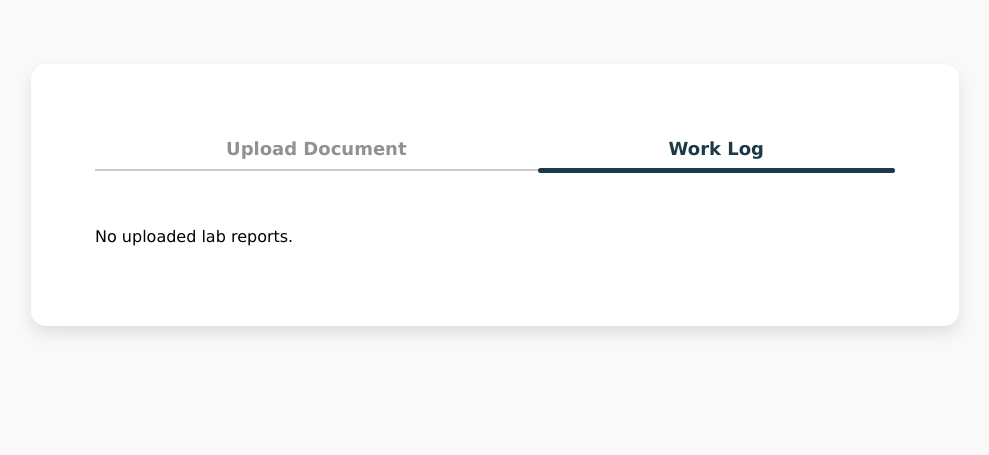
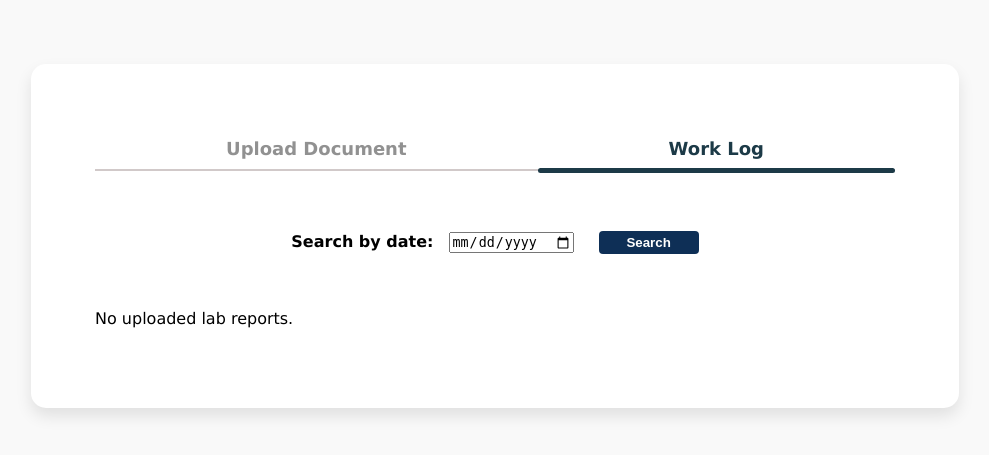
Before and after one commit to nuran912/E-care, a PHP site: page /E-care/app/views/Clerk/labClerkWorkLog.view.php in a window 1280 px wide. Shown: the top 455 px of the page, without its empty margins (145-1134 px from the left). Run offline with PHP 8.4, Linux system fonts and the light colour scheme; some libraries are stand-ins or nearby versions.

Commit message:
Added a search bar and pagination for documents that satisfies the search criteria

```diff
--- a/app/views/Clerk/labClerkWorkLog.view.php
+++ b/app/views/Clerk/labClerkWorkLog.view.php
@@ -139,6 +139,24 @@
             margin-bottom: 10px;
         }
 
+        .search {
+            background-color: #0E2F56;
+            border: none;
+            color: white;
+            font-weight: bold;
+            padding: 4px;
+            border-radius: 4px;
+            cursor: pointer;
+            transition: background-color 0.3s ease, transform 0.3s ease;
+            width: 100px;
+            margin-top: 20px;
+        }
+
+        .search_date {
+            width: 120px;
+            margin: 20px 20px 20px 10px;
+        }
+
         .pagination {
             margin-top: 20px;
             text-align: center;
@@ -174,45 +192,53 @@
             <div class="tab active">Work Log</div>
         </div>
 
+        <form method="get" style="margin-bottom: 20px; text-align: center;">
+            <label for="search-date">Search by date:</label>
+            <input type="date" name="search_date" class="search_date" value="<?= isset($search_date) ? htmlspecialchars($search_date) : '' ?>" >
+            <button type="submit" class="search">Search</button>
+        </form>
+
         <div class="uploadedDocuments">
 
             <?php if(isset($documents) && is_array($documents)): ?>
 
+                <?php foreach($documents as $date => $docsForDate): ?>
                     <div class="date">
-                    <p><?php echo date('Y, F j, l',strtotime($selectedDate)) ?></p>
+                        <p><?php echo date('Y, F j, l',strtotime($date)) ?></p>
                     </div>
 
-                <?php foreach($documents as $document): ?>
+                    <?php foreach($docsForDate as $document): ?>
 
                         <div class="uploadedInfo">
 
                             <div class="set">
                                 <label>Patient ID</label>
-                            <div class="item"><?php echo htmlspecialchars($document['user_id']) ?></div>
+                                <div class="item"><?= htmlspecialchars($document['user_id']) ?></div>
                             </div>
 
                             <div class="set">
                                 <label>Reference Number</label>
-                            <div class="item"><?php echo htmlspecialchars($document['ref_no']) ?></div>
+                                <div class="item"><?= htmlspecialchars($document['ref_no']) ?></div>
                             </div>
 
                             <div class="set">
                                 <label>Category</label>
-                            <div class="item"><?php echo htmlspecialchars($document['document_category']) ?></div>
+                                <div class="item"><?= htmlspecialchars($document['document_category']) ?></div>
                             </div>
 
-                        <button class="view"><a href="<?= ROOT; ?>/assets/documents/<?php echo htmlspecialchars($document['document_name']) ?>">View</a></button>
+                            <button class="view"><a href="<?= ROOT; ?>/assets/documents/<?= htmlspecialchars($document['user_id']) ?>/lab_reports/<?= htmlspecialchars($document['document_name']) ?>">View</a></button>
 
                         </div>
 
                     <?php endforeach; ?>
+                <?php endforeach; ?>
 
-                <!-- Pagination Controls -->
+                <!-- pagination setup -->
+                <?php if($search_date && $totalPages > 1): ?>
                     <div class="pagination">
+
                         <?php if($currentPage > 1): ?>
-                        <a href="?page=<?= $currentPage - 1 ?>" class="prev">Prev</a>
-                    <?php else: ?>
-                        <span class="prev-disabled">Prev</span>
+                            <a href="?search_date=<?= urlencode($search_date) ?>&page=<?= $currentPage - 1 ?>" class="prev">Prev</a>
                         <?php endif; ?>
 
                         <?php for($i = 1; $i <= $totalPages; $i++): ?>
@@ -220,11 +246,10 @@
                         <?php endfor; ?>
 
                         <?php if($currentPage < $totalPages): ?>
-                        <a href="?page=<?= $currentPage + 1?>" class="next">Next</a>
-                    <?php else: ?>
-                        <span class="next-disabled">Next</span>
+                            <a href="?search_date=<?= urlencode($search_date)?>&page=<?= $currentPage + 1?>" class="next">Next</a>
                         <?php endif; ?>
                     </div>
+                <?php endif; ?>
 
             <?php else: ?>
                 <p>No uploaded lab reports.</p>
```
Lines whose indentation alone changed are shown as unchanged.
